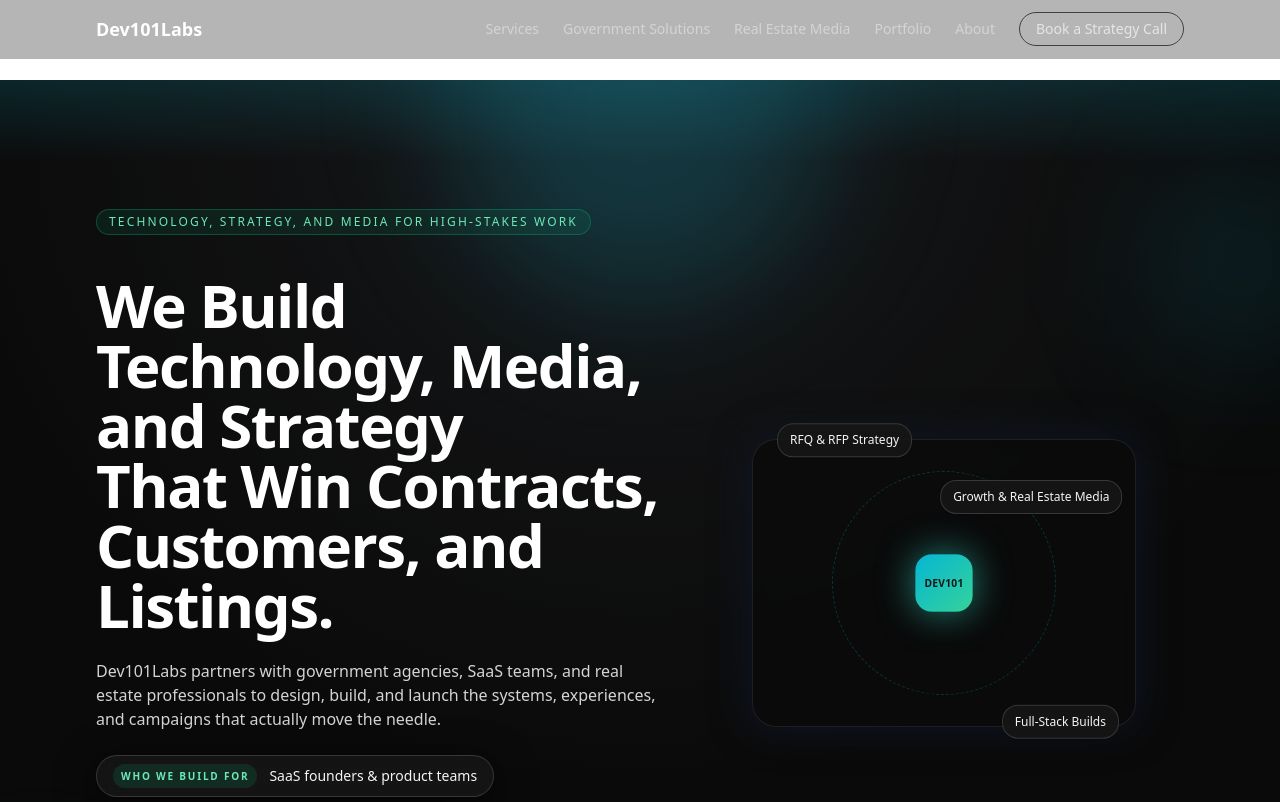
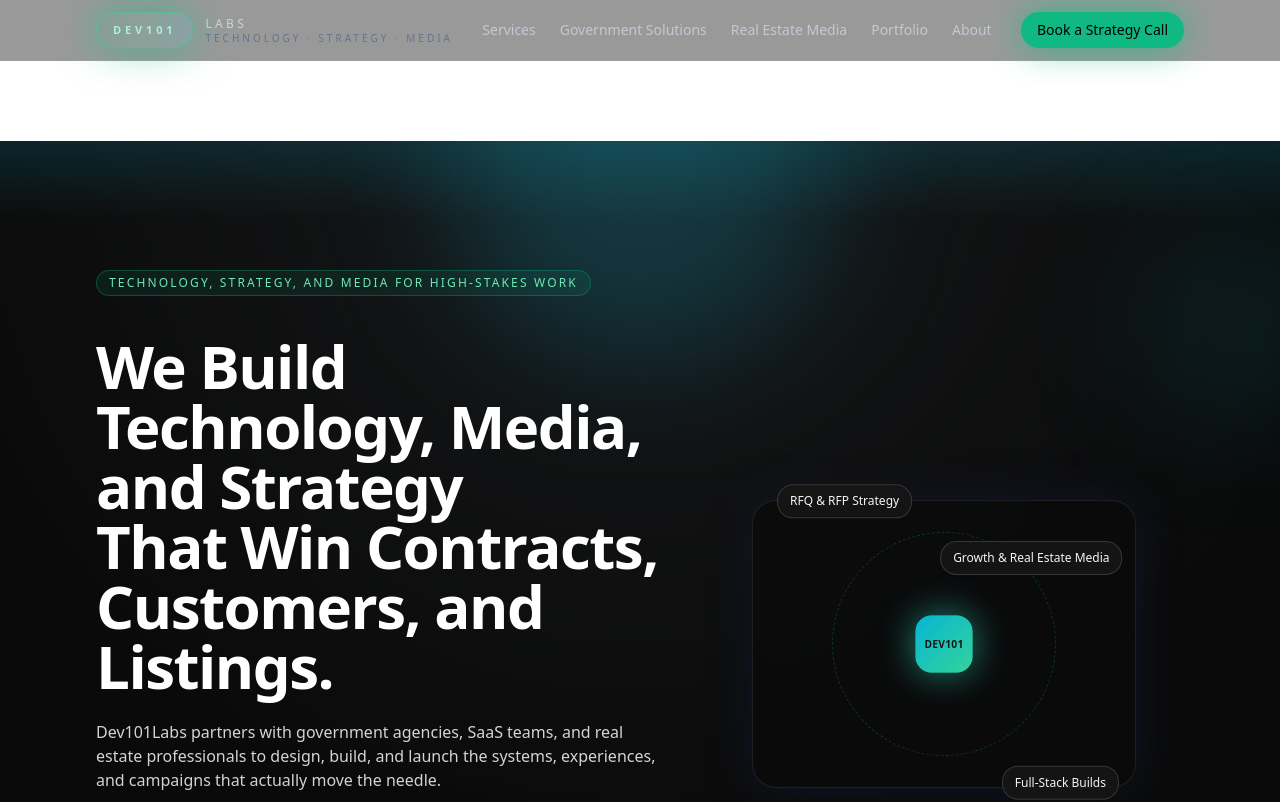
Before and after one commit to BitCoinKing/dev101labs, a Next.js app: page / in a window 1280 px wide. Shown: the top 802 px of the page. Built offline with nearby package versions, Linux system fonts and the light colour scheme.

Commit message:
menu update

```diff
--- a/src/components/Header.tsx
+++ b/src/components/Header.tsx
@@ -1,223 +1,238 @@
-
 "use client";
 
+import Link from "next/link";
+import { usePathname } from "next/navigation";
+import { motion, AnimatePresence } from "framer-motion";
 import { useState, useEffect } from "react";
-import Link from "next/link";
-import { motion, AnimatePresence } from "framer-motion";
-import { Menu, X } from "lucide-react";
 
-export default function Header() {
-  const [isOpen, setIsOpen] = useState(false);
-  const [scrolled, setScrolled] = useState(false);
+const navLinks = [
+  { href: "/services", label: "Services" },
+  { href: "/government", label: "Government Solutions" },
+  { href: "/real-estate", label: "Real Estate Media" },
+  { href: "/portfolio", label: "Portfolio" },
+  { href: "/about", label: "About" },
+];
+
+export function Header() {
+  const pathname = usePathname();
+  const [hasScrolled, setHasScrolled] = useState(false);
+  const [mobileOpen, setMobileOpen] = useState(false);
 
   useEffect(() => {
-    const onScroll = () => {
-      setScrolled(window.scrollY > 20);
-    };
+    const onScroll = () => setHasScrolled(window.scrollY > 16);
+    onScroll();
     window.addEventListener("scroll", onScroll);
     return () => window.removeEventListener("scroll", onScroll);
   }, []);
 
-  // Scroll lock when mobile nav is open
+  // Close mobile menu when route changes
   useEffect(() => {
-    if (isOpen) {
-      document.body.classList.add('overflow-hidden');
-    } else {
-      document.body.classList.remove('overflow-hidden');
-    }
-    return () => document.body.classList.remove('overflow-hidden');
-  }, [isOpen]);
+    setMobileOpen(false);
+  }, [pathname]);
 
-  // Keyboard handling (ESC to close)
-  useEffect(() => {
-    const handleKeyDown = (e: KeyboardEvent) => {
-      if (e.key === 'Escape' && isOpen) {
-        setIsOpen(false);
-      }
-    };
-    if (isOpen) {
-      window.addEventListener('keydown', handleKeyDown);
-    }
-    return () => window.removeEventListener('keydown', handleKeyDown);
-  }, [isOpen]);
+  const handleStrategyClick = () => {
+    const subject = encodeURIComponent("Strategy Call with Dev101Labs");
+    const body = encodeURIComponent(
+      [
+        "Hi Dev101Labs,",
+        "",
+        "I'd like to schedule a strategy call.",
+        "",
+        "A bit about my organization / project:",
+        "- Company / agency:",
+        "- Website (if any):",
+        "- Are you looking for government contracts, SaaS builds, real estate media, or something else?",
+        "- Rough timeline:",
+        "- Budget range:",
+        "",
+        "Best,",
+        "",
+      ].join("\n")
+    );
 
-  const closeMobileNav = () => setIsOpen(false);
+    window.location.href = `mailto:info@dev101labs.com?subject=${subject}&body=${body}`;
+  };
+
+  const isActive = (href: string) =>
+    href === "/"
+      ? pathname === "/"
+      : pathname.startsWith(href) || pathname === href;
 
   return (
-    <header
-      className={`
-        fixed top-0 left-0 right-0 z-40
-        transition-all duration-300
-        backdrop-blur-md
-        ${
-          scrolled
-            ? "bg-neutral-950/80 border-b border-neutral-800/60 shadow-lg"
-            : "bg-neutral-950/30 border-b border-transparent"
-        }
-      `}
-    >
-      <div className="mx-auto flex max-w-6xl items-center justify-between px-4 py-3 sm:px-6 lg:px-8">
-        {/* LOGO */}
-        <Link href="/" className="text-lg font-semibold text-white">
-          Dev101Labs
-        </Link>
+    <>
+      {/* TOP NAV */}
+      <header
+        className={`sticky top-0 z-40 border-b border-white/5 transition-colors ${
+          hasScrolled ? "bg-black/70 backdrop-blur-xl" : "bg-black/40"
+        }`}
+      >
+        <div className="mx-auto flex max-w-6xl items-center justify-between gap-4 px-4 py-3 md:px-6 lg:px-8">
+          {/* BRAND */}
+          <Link
+            href="/"
+            className="group relative flex items-center gap-3"
+            aria-label="Dev101Labs home"
+          >
+            {/* Neon chip */}
+            <div className="relative flex h-9 items-center rounded-full border border-emerald-400/50 bg-gradient-to-r from-emerald-500/15 via-emerald-400/10 to-cyan-400/15 px-4 shadow-[0_0_40px_rgba(16,185,129,0.55)] transition-all group-hover:border-emerald-300 group-hover:shadow-[0_0_55px_rgba(16,185,129,0.8)]">
+              <span className="text-[11px] font-semibold uppercase tracking-[0.35em] text-emerald-200">
+                DEV101
+              </span>
+            </div>
 
-        {/* NAV – DESKTOP */}
-        <nav className="hidden items-center gap-6 text-sm font-medium text-neutral-300 md:flex">
-          <Link href="/services" className="hover:text-white">
-            Services
-          </Link>
-          <Link href="/government" className="hover:text-white">
-            Government Solutions
-          </Link>
-          <Link href="/real-estate" className="hover:text-white">
-            Real Estate Media
-          </Link>
-          <Link href="/portfolio" className="hover:text-white">
-            Portfolio
-          </Link>
-          <Link href="/about" className="hover:text-white">
-            About
+            {/* Wordmark */}
+            <div className="flex flex-col leading-tight">
+              <span className="text-xs font-medium uppercase tracking-[0.28em] text-slate-300">
+                Labs
+              </span>
+              <span className="text-[10px] font-normal uppercase tracking-[0.3em] text-slate-500 group-hover:text-slate-300">
+                Technology · Strategy · Media
+              </span>
+            </div>
           </Link>
 
-          <a
-            href="mailto:info@dev101labs.com?subject=New%20Strategy%20Call%20Inquiry&body=Hi%20Dev101Labs%2C%0D%0A%0D%0AMy%20name%20is%3A%20%5BName%5D%0D%0AMy%20company%20is%3A%20%5BCompany%5D%0D%0AWebsite%3A%20%5BURL%5D%0D%0A%0D%0AWhat%20I%E2%80%99d%20like%20help%20with%3A%0D%0A%5BBrief%20description%20of%20project%20or%20needs%5D%0D%0A%0D%0AEstimated%20budget%20range%3A%20%5BBudget%5D%0D%0AIdeal%20timeline%3A%20%5BTimeline%5D%0D%0A%0D%0AHow%20did%20you%20hear%20about%20Dev101Labs%3F%0D%0A%5BReferral%20or%20source%5D%0D%0A%0D%0A-%0D%0A%5BYour%20Name%5D"
-            className="rounded-full border border-neutral-700 px-4 py-1.5 text-neutral-200 hover:border-cyan-400 hover:text-cyan-300 transition"
+          {/* DESKTOP NAV */}
+          <nav className="hidden items-center gap-6 text-sm text-slate-300 md:flex">
+            {navLinks.map((link) => {
+              const active = isActive(link.href);
+              return (
+                <Link
+                  key={link.href}
+                  href={link.href}
+                  className={`relative transition-colors ${
+                    active
+                      ? "text-emerald-300"
+                      : "text-slate-300/80 hover:text-slate-50"
+                  }`}
+                >
+                  {link.label}
+                  {active && (
+                    <motion.span
+                      layoutId="nav-underline"
+                      className="absolute -bottom-1 left-0 h-[2px] w-full rounded-full bg-emerald-400"
+                    />
+                  )}
+                </Link>
+              );
+            })}
+          </nav>
+
+          {/* DESKTOP CTA */}
+          <button
+            onClick={handleStrategyClick}
+            className="hidden items-center rounded-full bg-emerald-500 px-4 py-2 text-sm font-medium text-black shadow-[0_0_35px_rgba(16,185,129,0.7)] transition hover:bg-emerald-400 hover:shadow-[0_0_45px_rgba(16,185,129,0.9)] md:inline-flex"
           >
             Book a Strategy Call
-          </a>
-        </nav>
+          </button>
 
-        {/* MOBILE MENU ICON */}
-        <button
-          onClick={() => setIsOpen(!isOpen)}
-          className="md:hidden text-neutral-100"
-        >
-          {isOpen ? <X size={24} /> : <Menu size={24} />}
-        </button>
-      </div>
+          {/* MOBILE TOGGLE */}
+          <button
+            type="button"
+            onClick={() => setMobileOpen(true)}
+            className="inline-flex h-9 w-9 items-center justify-center rounded-full border border-white/10 bg-white/5 text-slate-100 shadow-md backdrop-blur-md md:hidden"
+            aria-label="Open navigation menu"
+          >
+            <span className="sr-only">Open navigation</span>
+            <span className="flex flex-col gap-[5px]">
+              <span className="block h-[2px] w-[14px] rounded bg-slate-100" />
+              <span className="block h-[2px] w-[18px] rounded bg-slate-100" />
+              <span className="block h-[2px] w-[14px] rounded bg-slate-100" />
+            </span>
+          </button>
+        </div>
+      </header>
 
-      {/* MOBILE MENU */}
+      {/* MOBILE OVERLAY MENU */}
       <AnimatePresence>
-        {isOpen && (
+        {mobileOpen && (
           <motion.div
-            key="mobile-nav-overlay"
             initial={{ opacity: 0 }}
             animate={{ opacity: 1 }}
             exit={{ opacity: 0 }}
-            transition={{ duration: 0.2 }}
-            className="fixed inset-0 z-[80] flex md:hidden"
+            className="fixed inset-0 z-50 bg-slate-950/98 backdrop-blur-2xl"
           >
-            {/* Dark solid background overlay */}
-            <div
-              className="absolute inset-0 bg-slate-950"
-              onClick={() => setIsOpen(false)}
-            />
+            {/* Gradient wash */}
+            <div className="pointer-events-none absolute inset-0 bg-[radial-gradient(circle_at_top,_rgba(45,212,191,0.18),_transparent_55%),radial-gradient(circle_at_bottom,_rgba(56,189,248,0.16),_transparent_55%)]" />
 
-            {/* Right-side dropdown menu with solid dark background */}
-            <motion.nav
-              initial={{ y: '-100%', x: '100%' }}
-              animate={{ y: 0, x: 0 }}
-              exit={{ y: '-100%', x: '100%' }}
-              transition={{
-                type: 'spring',
-                stiffness: 300,
-                damping: 30,
-                mass: 0.8
-              }}
-              className="relative ml-auto flex h-full w-80 max-w-[85vw] flex-col bg-slate-900 border-l border-slate-700"
-              style={{
-                paddingTop: 'calc(env(safe-area-inset-top) + 1rem)',
-                paddingBottom: 'calc(env(safe-area-inset-bottom) + 1rem)',
-                paddingRight: 'calc(env(safe-area-inset-right) + 1rem)'
-              }}
-            >
-              {/* Header section */}
-              <div
-                className="flex items-center justify-between mb-6 px-4"
-              >
-                <span className="text-xl font-bold tracking-tight text-white">
-                  Dev101Labs
-                </span>
+            <div className="relative z-10 flex h-full flex-col">
+              {/* Top bar inside menu */}
+              <div className="flex items-center justify-between px-5 pt-4 pb-3">
+                <Link
+                  href="/"
+                  className="flex items-center gap-2 text-sm font-semibold text-slate-100"
+                  onClick={() => setMobileOpen(false)}
+                >
+                  <div className="flex h-8 w-8 items-center justify-center rounded-full bg-emerald-500/15 border border-emerald-400/50 text-[10px] font-semibold tracking-[0.28em] text-emerald-200 uppercase shadow-[0_0_24px_rgba(16,185,129,0.7)]">
+                    DEV
+                  </div>
+                  <span className="tracking-[0.24em] uppercase text-xs text-slate-300">
+                    101 Labs
+                  </span>
+                </Link>
 
                 <button
-                  onClick={() => setIsOpen(false)}
-                  className="inline-flex h-10 w-10 items-center justify-center rounded-full border border-white/15 bg-white/10 text-slate-200 hover:bg-white/20 active:bg-white/25 focus:outline-none focus:ring-2 focus:ring-emerald-400/70 focus:ring-offset-2 focus:ring-offset-black touch-manipulation"
-                  aria-label="Close navigation"
-                  type="button"
+                  onClick={() => setMobileOpen(false)}
+                  className="flex h-9 w-9 items-center justify-center rounded-full border border-white/15 bg-black/40 text-slate-100 shadow-lg"
+                  aria-label="Close navigation menu"
                 >
-                  <X className="h-5 w-5" />
+                  ✕
                 </button>
               </div>
 
-              {/* Navigation links section */}
-              <nav
-                className="flex-1 flex flex-col justify-center px-4 space-y-3"
-              >
-                <Link
-                  href="/services"
-                  onClick={() => setIsOpen(false)}
-                  className="block rounded-xl px-4 py-3 text-lg font-medium text-slate-100 hover:bg-white/10 active:bg-white/15 transition-colors touch-manipulation"
-                >
-                  Services
-                </Link>
-                <Link
-                  href="/government"
-                  onClick={() => setIsOpen(false)}
-                  className="block rounded-xl px-4 py-3 text-lg font-medium text-slate-100 hover:bg-white/10 active:bg-white/15 transition-colors touch-manipulation"
-                >
-                  Government Solutions
-                </Link>
-                <Link
-                  href="/real-estate"
-                  onClick={() => setIsOpen(false)}
-                  className="block rounded-xl px-4 py-3 text-lg font-medium text-slate-100 hover:bg-white/10 active:bg-white/15 transition-colors touch-manipulation"
-                >
-                  Real Estate Media
-                </Link>
-                <Link
-                  href="/portfolio"
-                  onClick={() => setIsOpen(false)}
-                  className="block rounded-xl px-4 py-3 text-lg font-medium text-slate-100 hover:bg-white/10 active:bg-white/15 transition-colors touch-manipulation"
-                >
-                  Portfolio
-                </Link>
-                <Link
-                  href="/about"
-                  onClick={() => setIsOpen(false)}
-                  className="block rounded-xl px-4 py-3 text-lg font-medium text-slate-100 hover:bg-white/10 active:bg-white/15 transition-colors touch-manipulation"
-                >
-                  About
-                </Link>
-              </nav>
+              {/* Nav items */}
+              <div className="flex-1 overflow-y-auto px-5 pb-6 pt-2">
+                <div className="space-y-3">
+                  {navLinks.map((link) => {
+                    const active = isActive(link.href);
+                    return (
+                      <button
+                        key={link.href}
+                        onClick={() => {
+                          window.location.href = link.href;
+                        }}
+                        className={`flex w-full items-center justify-between rounded-2xl border px-4 py-3 text-base font-medium shadow-[0_18px_45px_rgba(15,23,42,0.85)] transition ${
+                          active
+                            ? "border-emerald-400/80 bg-emerald-500/15 text-emerald-100"
+                            : "border-white/8 bg-black/40 text-slate-100 hover:border-emerald-300/60 hover:bg-emerald-500/10"
+                        }`}
+                      >
+                        <span>{link.label}</span>
+                        {active && (
+                          <span className="h-2 w-2 rounded-full bg-emerald-400 shadow-[0_0_12px_rgba(16,185,129,0.9)]" />
+                        )}
+                      </button>
+                    );
+                  })}
+                </div>
 
-              {/* CTA section */}
-              <div
-                className="px-4 pt-6 space-y-4"
-              >
-                <a
-                  href="mailto:info@dev101labs.com?subject=Strategy%20Call%20with%20Dev101Labs&body=Hi%20Dev101Labs%2C%0D%0A%0D%0AMy%20name%20is%3A%20%5BName%5D%0D%0AMy%20company%20is%3A%20%5BCompany%5D%0D%0AType%20of%20work%20I%27m%20interested%20in%3A%20%5BGovernment%20contracts%20%2F%20SaaS%20platform%20%2F%20Real%20estate%20media%20%2F%20Other%5D%0D%0AEstimated%20timeline%3A%20%5BTimeline%5D%0D%0ABudget%20range%3A%20%5BBudget%5D%0D%0A%0D%0ABrief%20description%20of%20the%20project%3A%0D%5BProject%20details%5D%0D%0A%0D%0AThank%20you%21"
-                  className="inline-flex h-12 w-full items-center justify-center rounded-full bg-emerald-400 text-base font-semibold text-black shadow-lg shadow-emerald-500/30 transition hover:bg-emerald-300 active:bg-emerald-500 touch-manipulation"
-                  onClick={() => setIsOpen(false)}
-                  type="button"
+                {/* Divider */}
+                <div className="my-6 h-px w-full bg-gradient-to-r from-transparent via-white/10 to-transparent" />
+
+                {/* CTA */}
+                <button
+                  onClick={handleStrategyClick}
+                  className="mb-3 flex w-full items-center justify-center rounded-full bg-emerald-500 px-5 py-3 text-sm font-semibold text-black shadow-[0_0_45px_rgba(16,185,129,0.9)] transition hover:bg-emerald-400"
                 >
                   Book a Strategy Call
-                </a>
+                </button>
 
-                <p className="text-center text-sm text-slate-400">
-                  Or email us directly at{' '}
+                <p className="text-[11px] leading-relaxed text-slate-400">
+                  Prefer email? Reach us at{" "}
                   <a
                     href="mailto:info@dev101labs.com"
-                    className="font-medium text-emerald-300 hover:text-emerald-200 active:text-emerald-400 transition-colors touch-manipulation"
+                    className="text-emerald-300 underline underline-offset-4 hover:text-emerald-200"
                   >
                     info@dev101labs.com
-                  </a>
+                  </a>{" "}
+                  with a short brief and we’ll respond with next steps.
                 </p>
               </div>
-            </motion.nav>
+            </div>
           </motion.div>
         )}
       </AnimatePresence>
-    </header>
+    </>
   );
 }
+
+export default Header;
```
